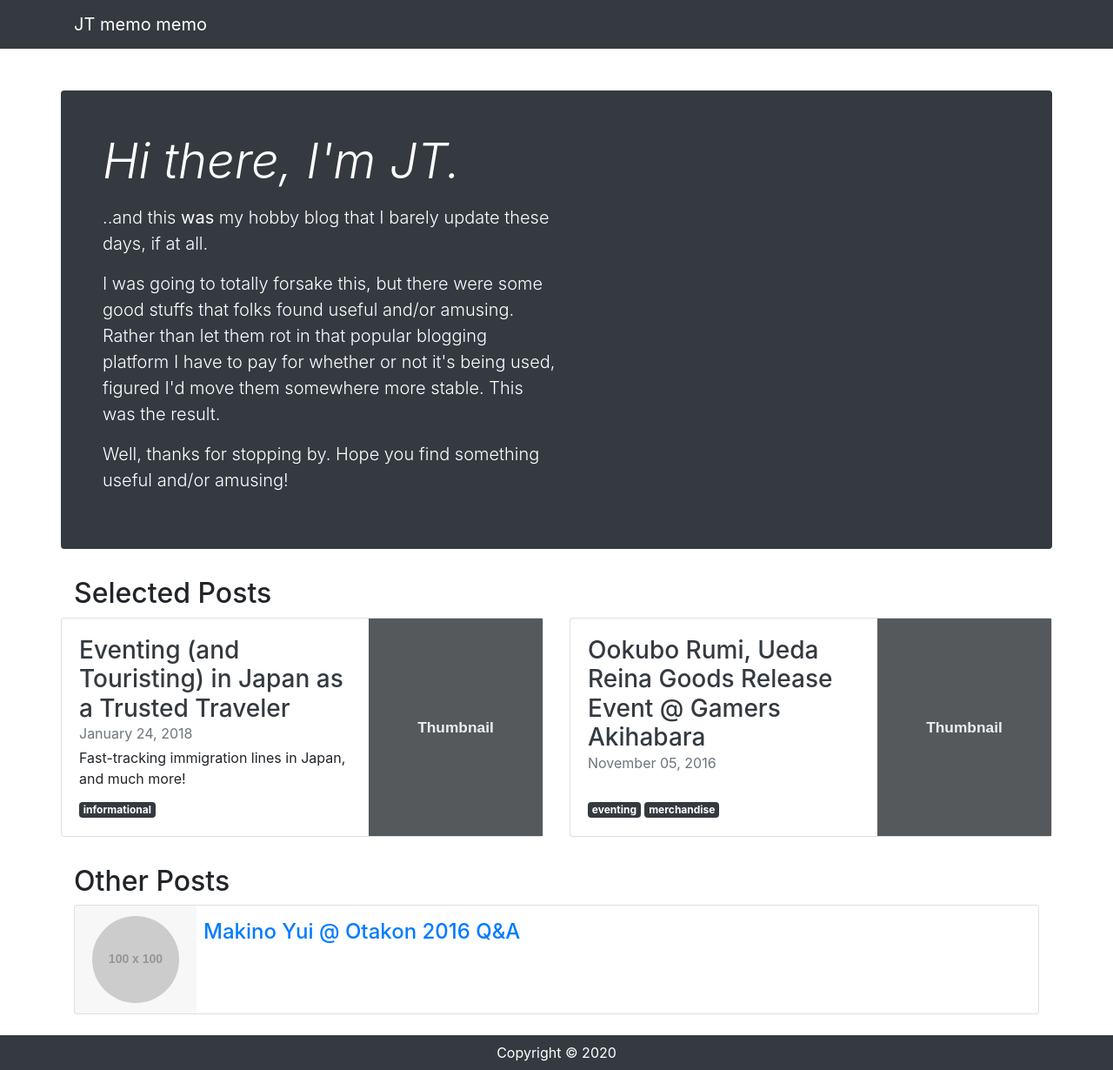
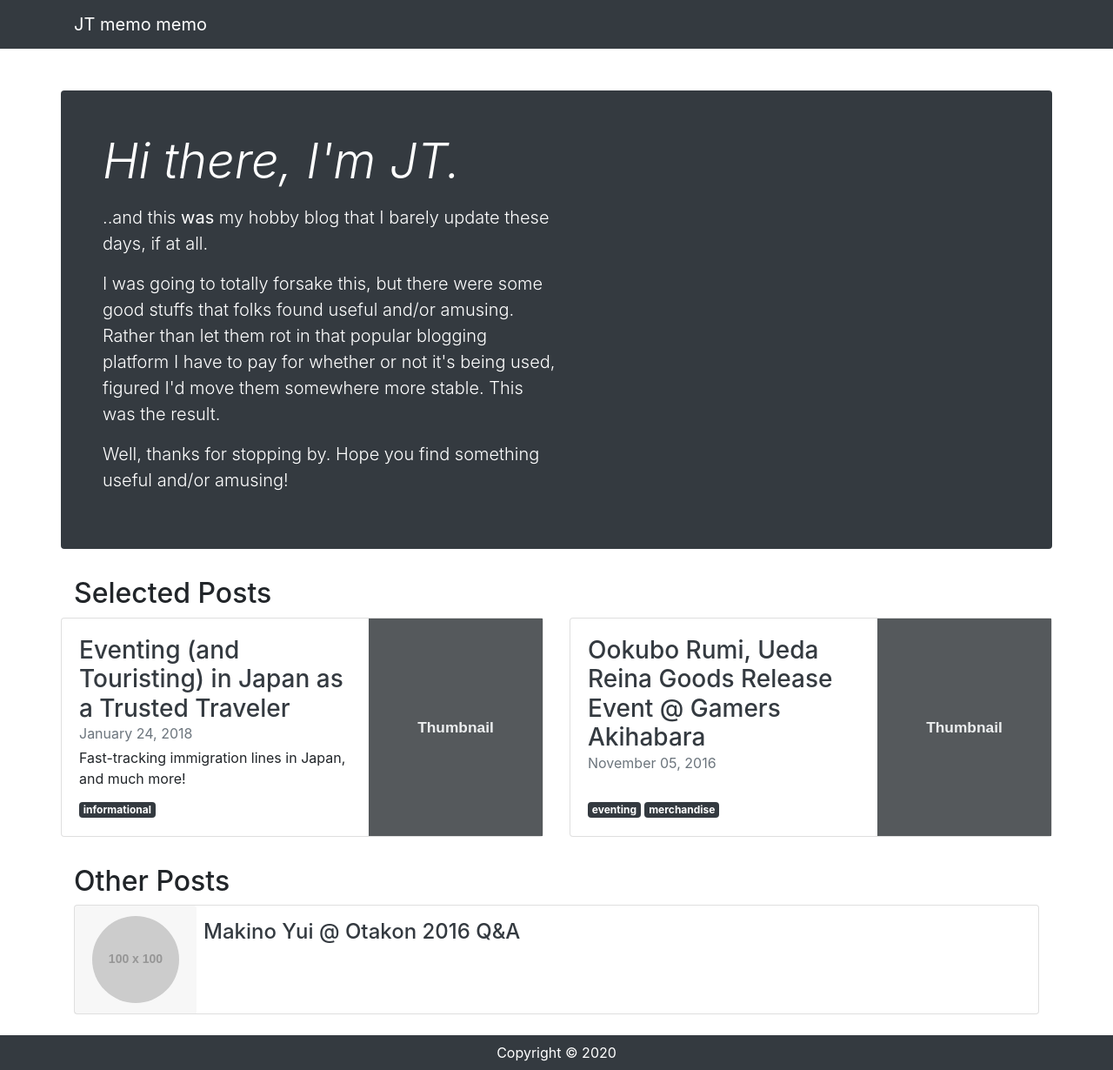
Before and after one commit to 7thwraith/jt-memo-memo, a Jekyll site: the page built from index.html, in a window 1280 px wide. Shown: the whole page at 87% size. Built offline with Jekyll 4.4.1, drawn with Linux system fonts in a browser that asks for light colours.

Commit message:
link styling

```diff
--- a/_includes/body.front.other.posts.single.html
+++ b/_includes/body.front.other.posts.single.html
@@ -7,7 +7,7 @@
   </div>
   <div class="card-block px-2 pt-3">
     <h4 class="card-title">
-      <a href="{{ post.url }}" >{{ post.title }}</a>
+      <a class="text-dark" href="{{ post.url }}" >{{ post.title }}</a>
     </h4>
     <p class="card-text">
       {{ post.aside }}
```
